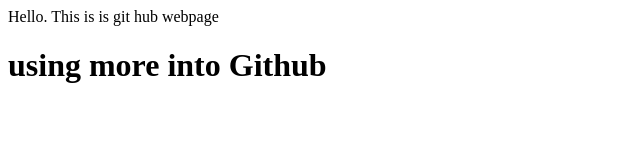
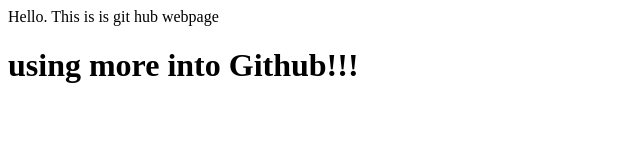
Before and after one commit to MR-2022/practise, a plain HTML site: page practise.html in a window 1280 px wide. Shown: the full height of the page, 0-640 px from the left. Drawn offline with Linux system fonts and the light colour scheme.

Commit message:
Update practise.html

```diff
--- a/practise.html
+++ b/practise.html
@@ -5,6 +5,6 @@
   </head>
   <body>
     Hello. This is is git hub webpage
-    <h1>using more into Github</h1>
+    <h1>using more into Github!!!</h1>
   </body>
 </html>
```
